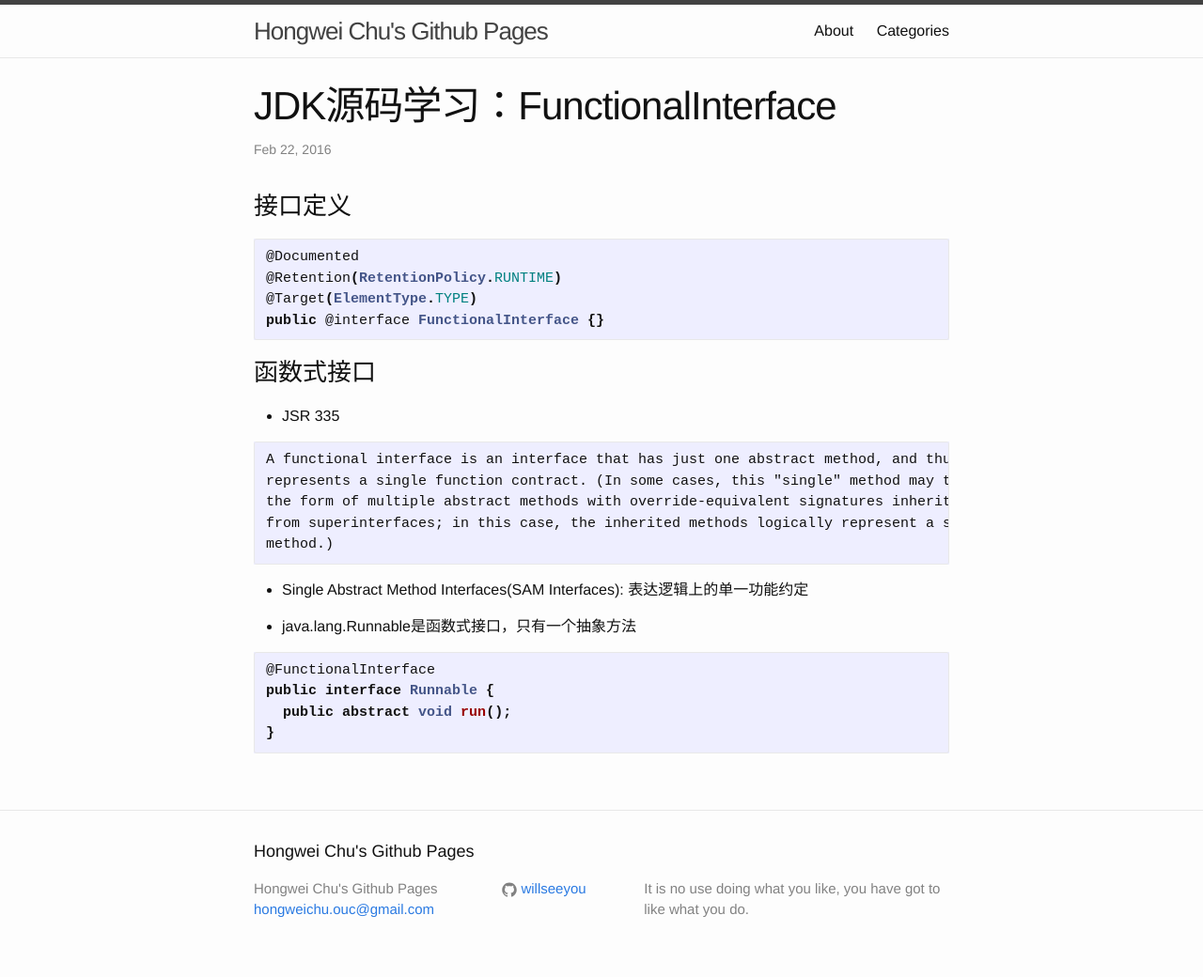
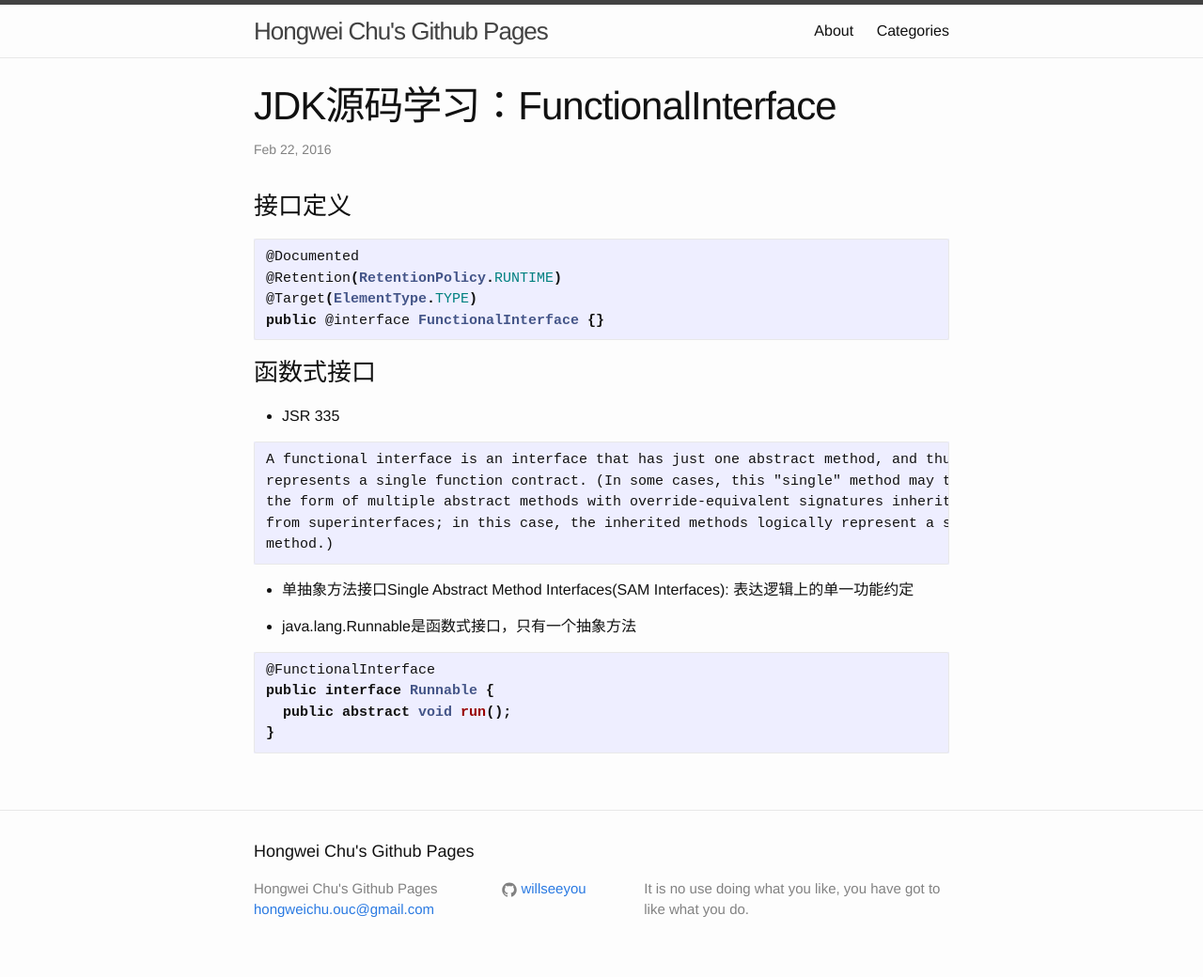
Before and after one commit to willseeyou/willseeyou.github.io, a Jekyll site: the page built from _posts/java/jdk/2016-02-22-jdk-source-code-FunctionalInterface.md, in a window 1280 px wide. Shown: the whole page at 94% size. Built offline with Jekyll 4.4.1, drawn with Linux system fonts in a browser that asks for light colours.

Commit message:
Update 2016-02-22-jdk-source-code-FunctionalInterface.md
add explain

```diff
--- a/_posts/java/jdk/2016-02-22-jdk-source-code-FunctionalInterface.md
+++ b/_posts/java/jdk/2016-02-22-jdk-source-code-FunctionalInterface.md
@@ -24,7 +24,7 @@ from superinterfaces; in this case, the inherited methods logically represent a
 method.)
 ~~~
 
-* Single Abstract Method Interfaces(SAM Interfaces): 表达逻辑上的单一功能约定
+* 单抽象方法接口Single Abstract Method Interfaces(SAM Interfaces): 表达逻辑上的单一功能约定
 
 * java.lang.Runnable是函数式接口，只有一个抽象方法
 
```
